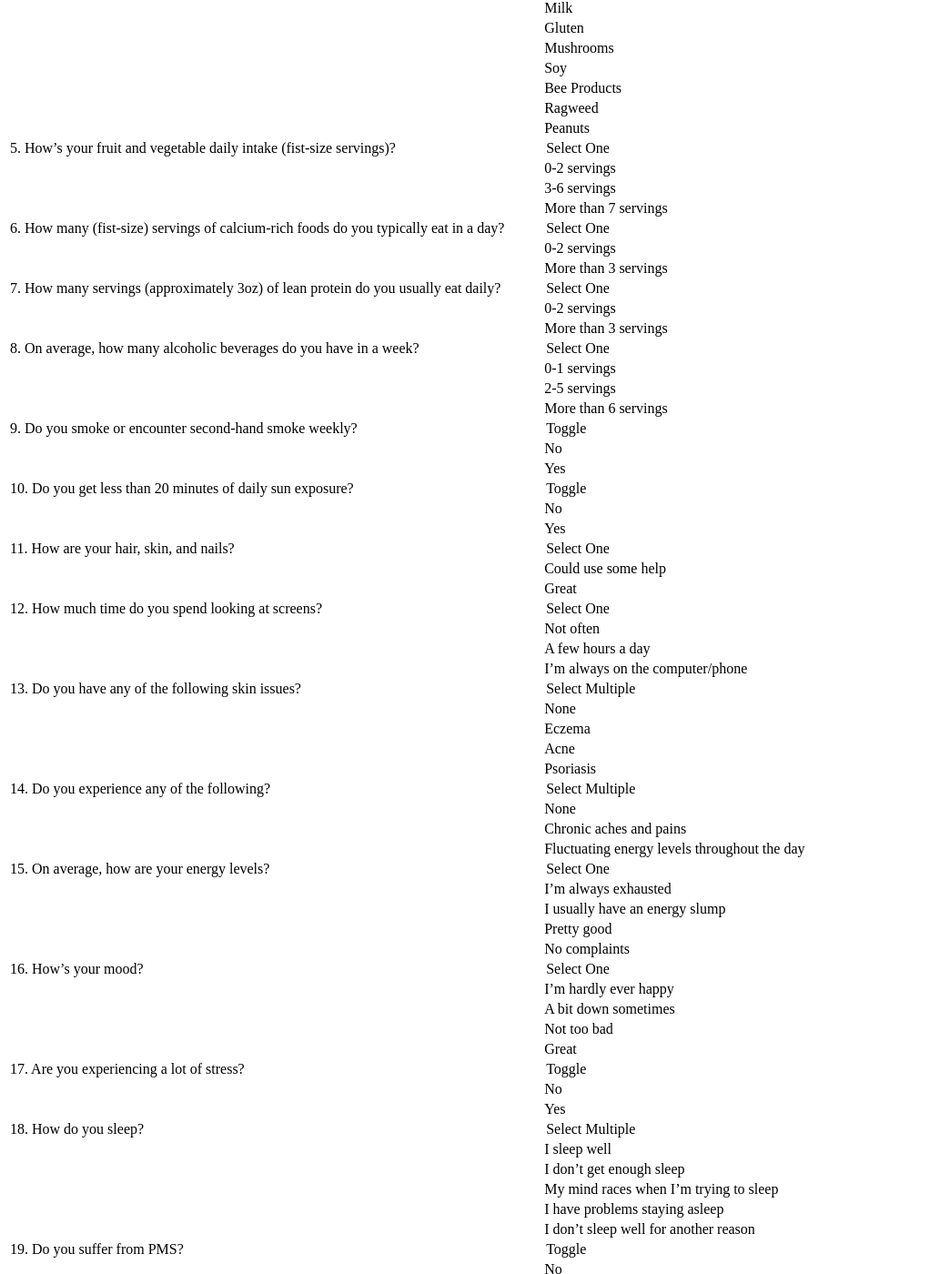
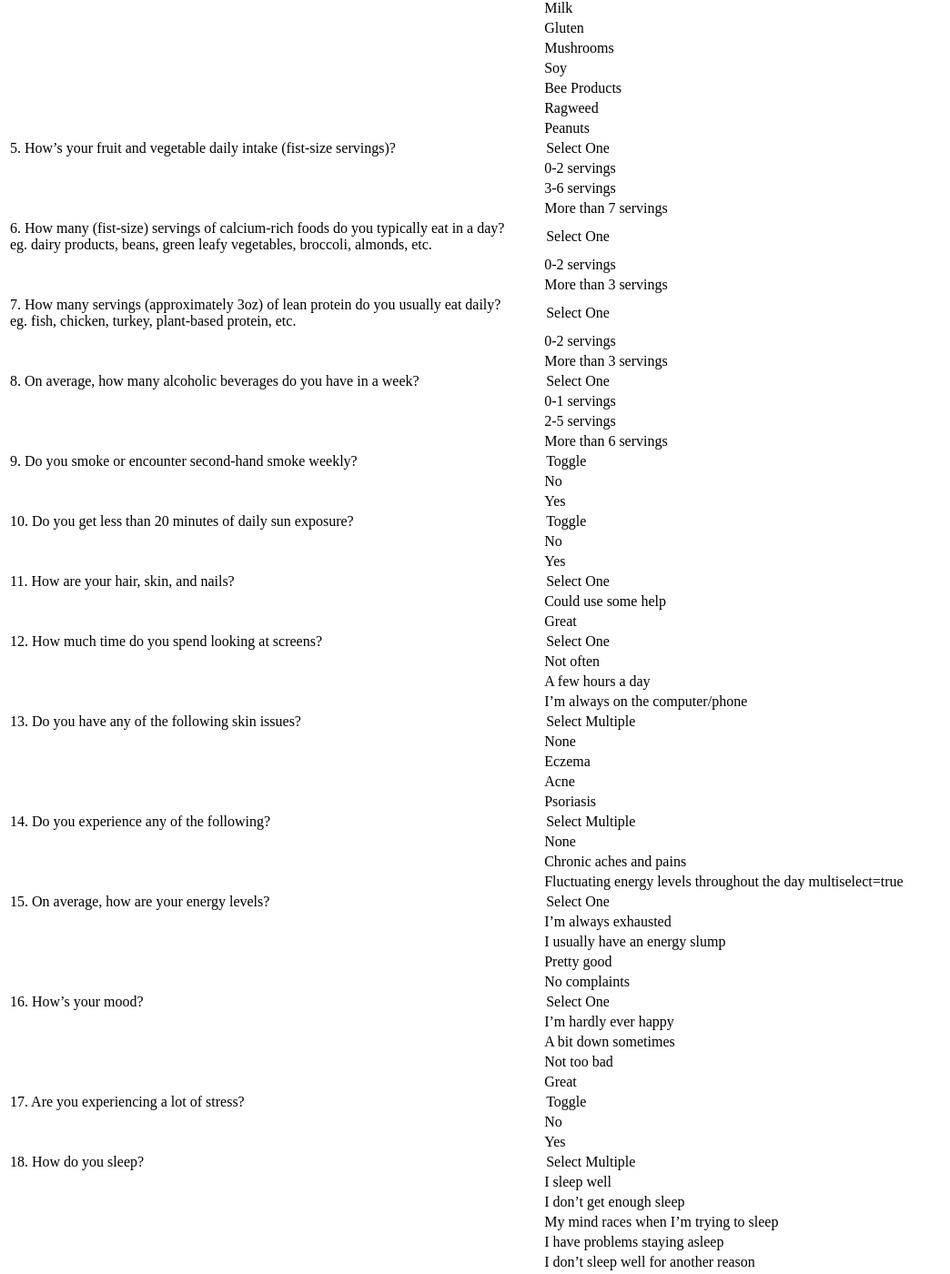
Before and after one commit to kristenzirkler/ohs-nrx-tw-netlify, a Jekyll site: the page built from admin-questions.html, in a window 1280 px wide and 1400 px high, scrolled down 8713 px. Shown: the whole window at 91% size, without its empty margins (0-1044 px from the left). Built offline with Jekyll 4.4.1, drawn with Linux system fonts in a browser that asks for light colours; some web fonts are replaced; a script that is not in the unit is left out; some of the changed text lies outside the part shown.

Commit message:
Add Question Subtext

```diff
--- a/_data/questions.csv
+++ b/_data/questions.csv
@@ -1,35 +1,35 @@
-Name,Answers,Sort,Type
-Why are you interested in knowing your exact nutrient needs?,"I want to improve my general health and wellness.,I’m concerned about my immune health.,I’m an athlete or competitor looking to improve my fitness.,I’ve had weight loss surgery.,I want to lose weight and feel energized.,I want to slow down the aging process.,I have a condition I’d like to improve.",1,Select Multiple
-Do you follow any of the following eating plans?,"High Protein,Gluten Free,Intermittent Fasting,Ketogenic,Plant Based,Vegetarian,Vegan,Count Macronutrients,None",2,Select Multiple
-"Are you pregnant, trying, or currently breastfeeding?","No,Yes",3,Toggle
-Do you have any allergies or do you try to avoid any of the following?,"Fish,Shellfish,Tree Nuts,Nightshades,Latex,Milk,Gluten,Mushrooms,Soy,Bee Products,Ragweed,Peanuts",4,Select Multiple
-How’s your fruit and vegetable daily intake (fist-size servings)?,"0-2 servings,3-6 servings,More than 7 servings",5,Select One
-How many (fist-size) servings of calcium-rich foods do you typically eat in a day?,"0-2 servings,More than 3 servings",6,Select One
-How many servings (approximately 3oz) of lean protein do you usually eat daily?,"0-2 servings,More than 3 servings",7,Select One
-"On average, how many alcoholic beverages do you have in a week?","0-1 servings,2-5 servings,More than 6 servings",8,Select One
-Do you smoke or encounter second-hand smoke weekly?,"No,Yes",9,Toggle
-Do you get less than 20 minutes of daily sun exposure?,"No,Yes",10,Toggle
-"How are your hair, skin, and nails?","Could use some help,Great",11,Select One
-How much time do you spend looking at screens?,"Not often,A few hours a day,I’m always on the computer/phone",12,Select One
-Do you have any of the following skin issues?,"None,Eczema,Acne,Psoriasis",13,Select Multiple
-Do you experience any of the following?,"None,Chronic aches and pains,Fluctuating energy levels throughout the day",14,Select Multiple
-"On average, how are your energy levels?","I’m always exhausted,I usually have an energy slump,Pretty good,No complaints",15,Select One
-How’s your mood?,"I’m hardly ever happy,A bit down sometimes,Not too bad,Great",16,Select One
-Are you experiencing a lot of stress?,"No,Yes",17,Toggle
-How do you sleep?,"I sleep well,I don’t get enough sleep,My mind races when I’m trying to sleep,I have problems staying asleep,I don’t sleep well for another reason",18,Select Multiple
-Do you suffer from PMS?,"No,Yes",19,Toggle
-Has anyone in your immediate family had any of these conditions?,"Colon Cancer,Prostate Cancer,Neither of these,Does not apply to my gender",20,Select Multiple
-Have you taken antibiotics within the last year?,"No,Yes",21,Toggle
-Do you have any digestive issues?,"SIBO,Heartburn or Indigestion,Gas or Bloating,IBS,Diarrhea,I have other digestive problems,None",22,Select Multiple
-Do you struggle with any of these?,"Asthma,Frequent Viral Infections,Seasonal Allergies,Migraines,Persistent Cold Sores,None",23,Select Multiple
-Which best describes your fitness or activity level?,"I rarely/never workout,I work out often,I sometimes workout,I’m an athlete or competitor",24,Select One
-How often do you do cardio each week?,"Less than 2 hours,2-3 hours,3-4 hours,More than 4 hours",25,Select One
-Are you trying to increase strength & muscle size?,"No,Yes",26,Toggle
-Do you experience joint or tendon pain?,"I have tendonitis,Only after hard exercise,My joints hurt all the time,No complaints",27,Select One
-Do you have uterine fibroids or endometriosis?,"I have neither,I have endometriosis,I have uterine fibroids,I have both",28,Select One
-"Do you have any of the following conditions related to your eye, nose, and gum health?","None,Gingivitis,Sinusitis",29,Select Multiple
-How often do you feel sick?,"2-3 times per year,Hardly ever",30,Select One
-Do you have any of the following conditions related to heart health?,"None,High Blood Pressure,Congestive Heart Failure,High Cholesterol and I am taking statins,High Cholesterol and I am not taking statins,Angina,Atherosclerosis,High Triglycerides",31,Select Multiple
-Do you have any conditions related to your kidney and bladder health?,"None,History of Kidney Stones,Frequent Bladder Infections",32,Select Multiple
-Do you have any conditions related to blood sugar and endocrine health?,"None,Diabetic Retinopathy,High HbA1c/Prediabetes,Hypothyroidism,Generally high blood sugar levels,Type I Diabetes,Type II Diabetes",33,Select Multiple
-Do you have any of these conditions?,"None,Celiac Disease,Hashimoto’s Thyroiditis,I have had or currently have cancer,Chronic Fatigue Syndrome,Lupus,Fibromyalgia",34,Select Multiple
+Name,Answers,Sort,Type,Subtext
+Why are you interested in knowing your exact nutrient needs?,"I want to improve my general health and wellness.,I’m concerned about my immune health.,I’m an athlete or competitor looking to improve my fitness.,I’ve had weight loss surgery.,I want to lose weight and feel energized.,I want to slow down the aging process.,I have a condition I’d like to improve.",1,Select Multiple,
+Do you follow any of the following eating plans?,"High Protein,Gluten Free,Intermittent Fasting,Ketogenic,Plant Based,Vegetarian,Vegan,Count Macronutrients,None",2,Select Multiple,
+"Are you pregnant, trying, or currently breastfeeding?","No,Yes",3,Toggle,
+Do you have any allergies or do you try to avoid any of the following?,"Fish,Shellfish,Tree Nuts,Nightshades,Latex,Milk,Gluten,Mushrooms,Soy,Bee Products,Ragweed,Peanuts",4,Select Multiple,
+How’s your fruit and vegetable daily intake (fist-size servings)?,"0-2 servings,3-6 servings,More than 7 servings",5,Select One,
+How many (fist-size) servings of calcium-rich foods do you typically eat in a day?,"0-2 servings,More than 3 servings",6,Select One,"eg. dairy products, beans, green leafy vegetables, broccoli, almonds, etc."
+How many servings (approximately 3oz) of lean protein do you usually eat daily?,"0-2 servings,More than 3 servings",7,Select One,"eg. fish, chicken, turkey, plant-based protein, etc."
+"On average, how many alcoholic beverages do you have in a week?","0-1 servings,2-5 servings,More than 6 servings",8,Select One,
+Do you smoke or encounter second-hand smoke weekly?,"No,Yes",9,Toggle,
+Do you get less than 20 minutes of daily sun exposure?,"No,Yes",10,Toggle,
+"How are your hair, skin, and nails?","Could use some help,Great",11,Select One,
+How much time do you spend looking at screens?,"Not often,A few hours a day,I’m always on the computer/phone",12,Select One,
+Do you have any of the following skin issues?,"None,Eczema,Acne,Psoriasis",13,Select Multiple,
+Do you experience any of the following?,"None,Chronic aches and pains,Fluctuating energy levels throughout the day multiselect=true",14,Select Multiple,
+"On average, how are your energy levels?","I’m always exhausted,I usually have an energy slump,Pretty good,No complaints",15,Select One,
+How’s your mood?,"I’m hardly ever happy,A bit down sometimes,Not too bad,Great",16,Select One,
+Are you experiencing a lot of stress?,"No,Yes",17,Toggle,
+How do you sleep?,"I sleep well,I don’t get enough sleep,My mind races when I’m trying to sleep,I have problems staying asleep,I don’t sleep well for another reason",18,Select Multiple,
+Do you suffer from PMS?,"No,Yes",19,Toggle,"eg. bloating, breast tenderness, irritability"
+Has anyone in your immediate family had any of these conditions?,"Colon Cancer,Prostate Cancer,Neither of these,Does not apply to my gender",20,Select Multiple,
+Have you taken antibiotics within the last year?,"No,Yes",21,Toggle,
+Do you have any digestive issues?,"SIBO,Heartburn or Indigestion,Gas or Bloating,IBS,Diarrhea,I have other digestive problems,None",22,Select Multiple,
+Do you struggle with any of these?,"Asthma,Frequent Viral Infections,Seasonal Allergies,Migraines,Persistent Cold Sores,None",23,Select Multiple,
+Which best describes your fitness or activity level?,"I rarely/never workout,I work out often,I sometimes workout,I’m an athlete or competitor",24,Select One,
+How often do you do cardio each week?,"Less than 2 hours,2-3 hours,3-4 hours,More than 4 hours",25,Select One,
+Are you trying to increase strength & muscle size?,"No,Yes",26,Toggle,
+Do you experience joint or tendon pain?,"I have tendonitis,Only after hard exercise,My joints hurt all the time,No complaints",27,Select One,
+Do you have uterine fibroids or endometriosis?,"I have neither,I have endometriosis,I have uterine fibroids,I have both",28,Select One,
+"Do you have any of the following conditions related to your eye, nose, and gum health?","None,Gingivitis,Sinusitis",29,Select Multiple,
+How often do you feel sick?,"2-3 times per year,Hardly ever",30,Select One,
+Do you have any of the following conditions related to heart health?,"None,High Blood Pressure,Congestive Heart Failure,High Cholesterol and I am taking statins,High Cholesterol and I am not taking statins,Angina,Atherosclerosis,High Triglycerides",31,Select Multiple,
+Do you have any conditions related to your kidney and bladder health?,"None,History of Kidney Stones,Frequent Bladder Infections",32,Select Multiple,
+Do you have any conditions related to blood sugar and endocrine health?,"None,Diabetic Retinopathy,High HbA1c/Prediabetes,Hypothyroidism,Generally high blood sugar levels,Type I Diabetes,Type II Diabetes",33,Select Multiple,
+Do you have any of these conditions?,"None,Celiac Disease,Hashimoto’s Thyroiditis,I have had or currently have cancer,Chronic Fatigue Syndrome,Lupus,Fibromyalgia",34,Select Multiple,
--- a/_includes/questions.html
+++ b/_includes/questions.html
@@ -14,7 +14,7 @@
 {% include field-radio.html selected=isSelected name="How are your hair, skin, and nails?" options="Could use some help,Great" %}
 {% include field-radio.html selected=isSelected name="How much time do you spend looking at screens?" options="Not often,A few hours a day,I’m always on the computer/phone" %}
 {% include field-checkboxes.html selected=isSelected name="Do you have any of the following skin issues?" options="None,Eczema,Acne,Psoriasis" %}
-{% include field-checkboxes.html selected=isSelected name="Do you experience any of the following?" options="None,Chronic aches and pains,Fluctuating energy levels throughout the day" multiselect=true %}
+{% include field-checkboxes.html selected=isSelected name="Do you experience any of the following?" options="None,Chronic aches and pains,Fluctuating energy levels throughout the day" %}
 {% include field-radio.html selected=isSelected name="On average, how are your energy levels?" options="I’m always exhausted,I usually have an energy slump,Pretty good,No complaints" %}
 {% include field-radio.html selected=isSelected name="How’s your mood?" options="I’m hardly ever happy,A bit down sometimes,Not too bad,Great" %}
 {% include field-toggle.html name="Are you experiencing a lot of stress?" offLabel="No" onLabel="Yes" %}
--- a/admin-questions.html
+++ b/admin-questions.html
@@ -29,7 +29,9 @@ title: "System Data: Questions & Answers"
             <tbody class="divide-y divide-gray-200 bg-white">
               {% for question in items_sorted %}
                 <tr>
-                  <td colspan="2" id="r-{{ name | slugify }}" class="border-t-4 font-bold text-lg py-2 px-3">{{ question.Sort }}. {{ question.Name }}</td>
+                  <td colspan="2" id="r-{{ name | slugify }}" class="border-t-4 font-bold text-lg py-2 px-3">{{ question.Sort }}. {{ question.Name }}{% if question.Subtext %}
+                    <div class="text-gray-400 text-xs font-normal">{{ question.Subtext }}</div>
+                  {% endif %}</td>
                   <td class="border-t-4 px-3 py-2 text-gray-400 text-right">{{ question.Type }}</td>
                 </tr>
                 {% assign items_grouped = question.Answers | split: ',' %}
```
